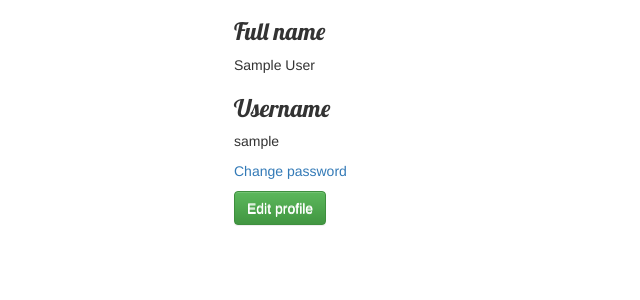
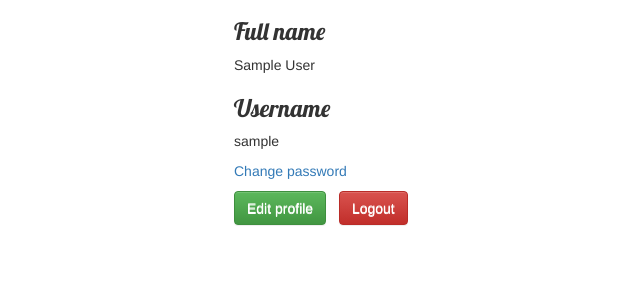
Before and after one commit to andresmachado/djangogirlstutorial, a Django app: page /user/1/ in a window 1280 px wide. Shown: the part 275-575 px from the top of the page, without its empty margins (281-921 px from the left). Run offline with Django 3.2, Linux system fonts and the light colour scheme; the visitor is signed in with stand-in values (Sample User, id 1); data comes from the database, SQL or seed files in the repository; parts of the project's set-up code (start-up, migrations or seed data) failed here and were passed over; some libraries are stand-ins or nearby versions.

Commit message:
Made some adjusts on CSS

```diff
--- a/blog/static/css/blog.css
+++ b/blog/static/css/blog.css
@@ -1,6 +1,12 @@
 h1 a {
   color: #FCA205;
   font-family: 'Lobster';
+}
+
+.divider {
+    width:5px;
+    height:auto;
+    display:inline-block;
 }
 
 body {
--- a/blog/templates/blog/user_profile.html
+++ b/blog/templates/blog/user_profile.html
@@ -20,7 +20,11 @@
       <h3>Username</h3>
       <p>{{ user.username }}</p>
       <p><a href="#">Change password</a></p>
-      <p><a href="#" class="btn btn-default btn-success">Edit profile</a></p>
+      <p>
+        <a href="#" class="btn btn-default btn-success">Edit profile</a>
+        <span class="divider"></span>
+        <a href="#" class="btn btn-default btn-danger">Logout</a>
+      </p>
     </div>
   </div>
 </div>
```
